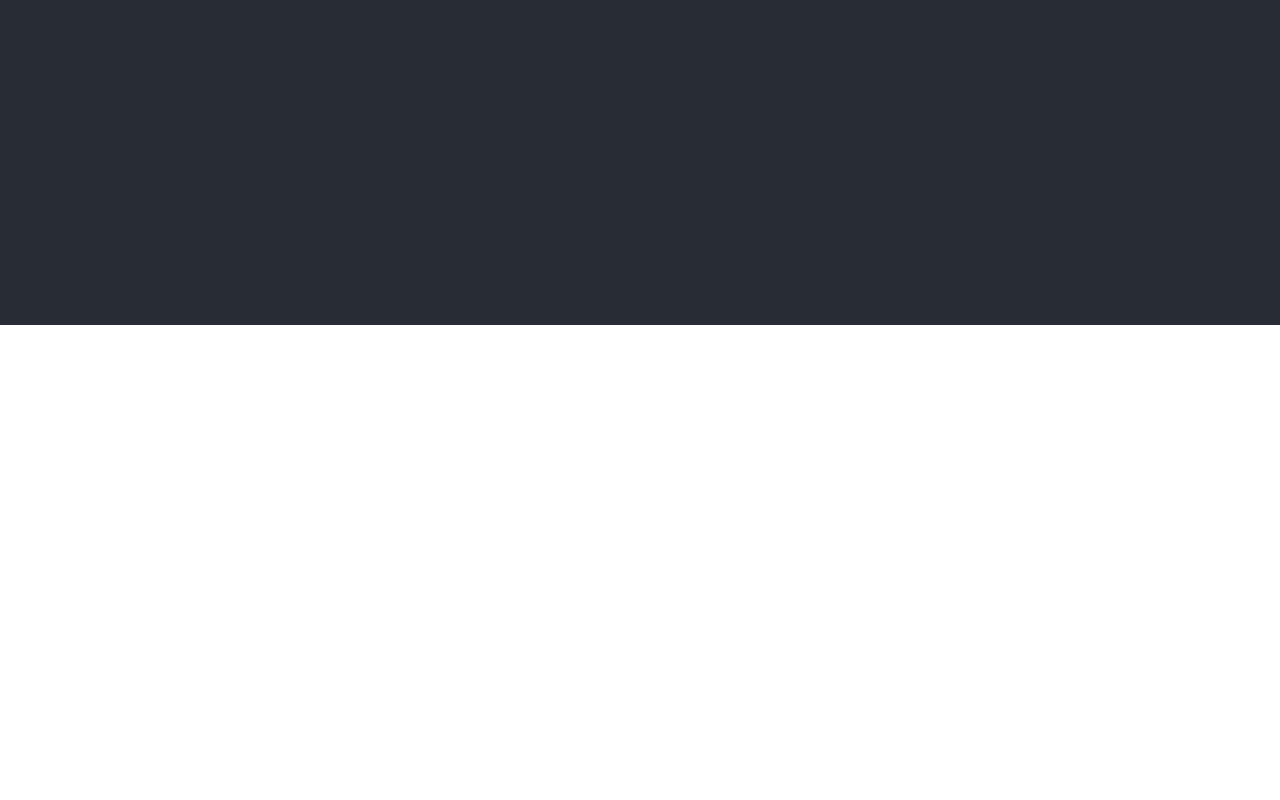
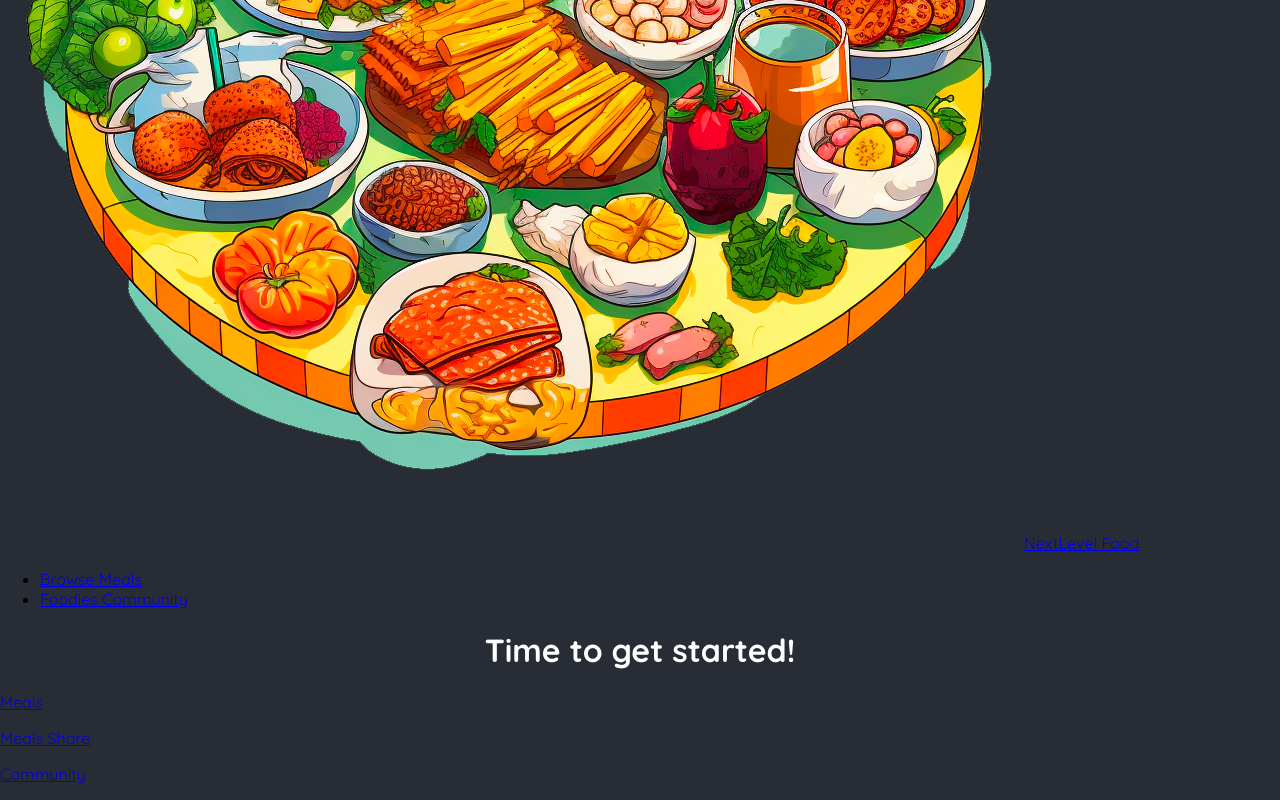
Before and after one commit to FaizKhan101/Foodie-App-NextJs, a Next.js app: page / in a window 1280 px wide. Shown: the part 475-1275 px from the top of the page. Before the commit the page ends 800 px from the top, so only its background shows below. Built offline with nearby package versions, Linux system fonts and the light colour scheme.

Commit message:
Adding a custom component to a layout.

```diff
--- a/app/layout.js
+++ b/app/layout.js
@@ -1,3 +1,4 @@
+import MainHeader from '@/components/main-header';
 import './globals.css';
 
 export const metadata = {
@@ -29,7 +30,7 @@
             ></path>
           </svg>
         </div>
-
+        <MainHeader />
         {children}
       </body>
     </html>
--- /dev/null
+++ b/components/main-header.js
@@ -0,0 +1,19 @@
+import Link from "next/link";
+
+import logoImg from "@/assets/logo.png"
+
+export default function MainHeader() {
+    return <header>
+        <Link href="/">
+            <img src={logoImg.src} alt="A plate with food on it." />
+            NextLevel Food
+        </Link>
+
+        <nav>
+            <ul>
+                <li><Link href="/meals">Browse Meals</Link></li>
+                <li><Link href="/community">Foodies Community</Link></li>
+            </ul>
+        </nav>
+    </header>
+}
```
